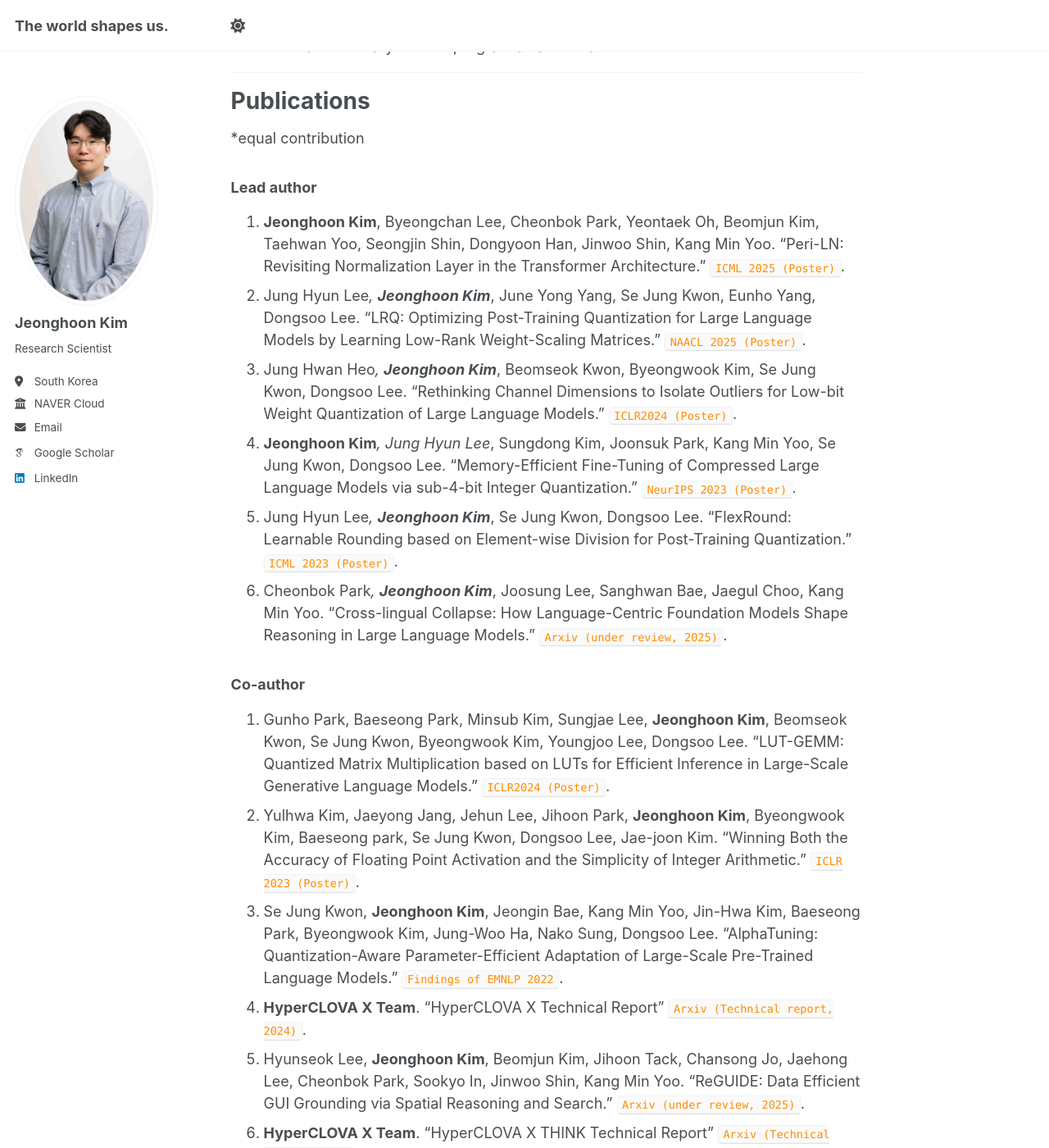
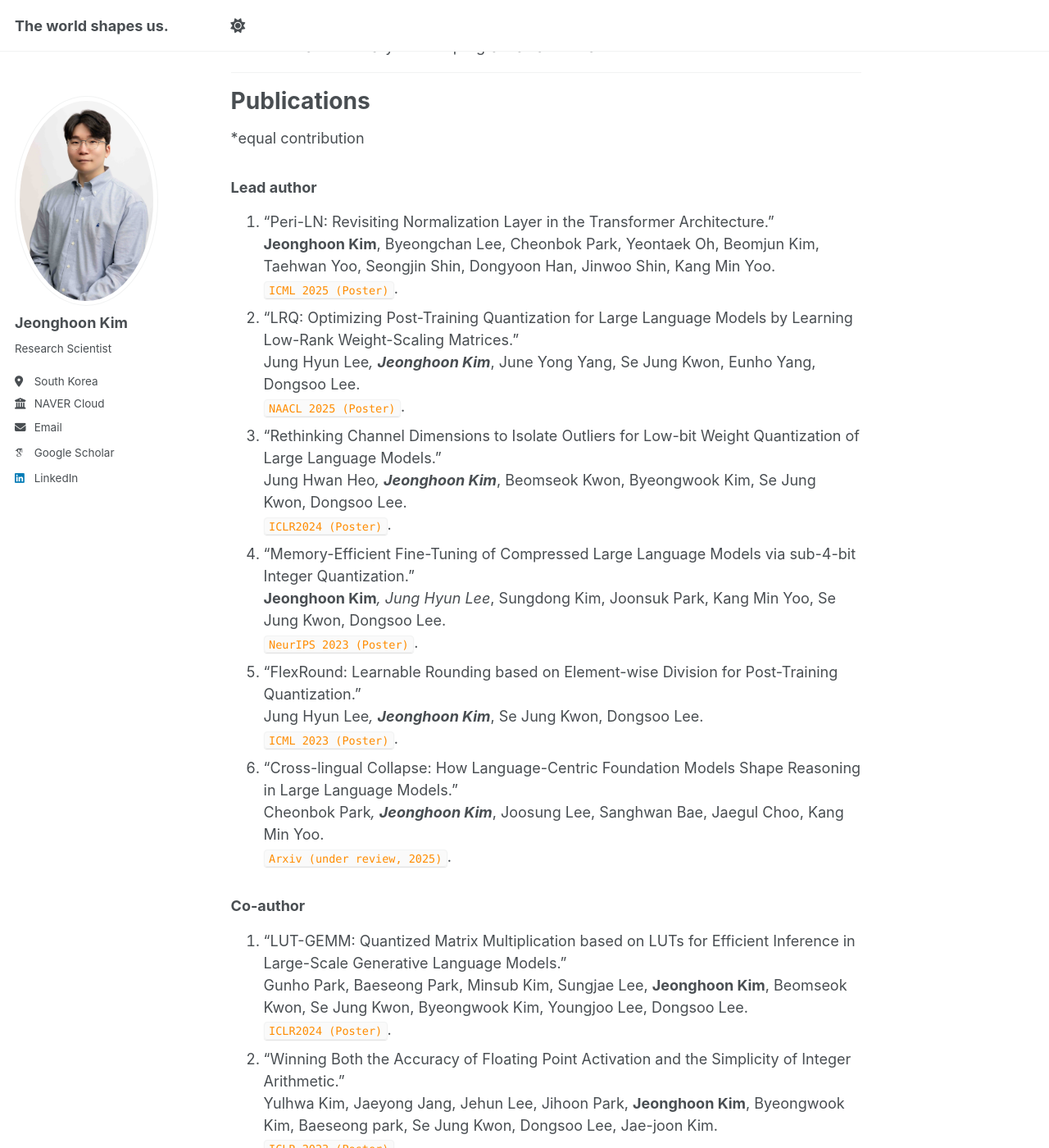
Before and after one commit to penpaperkeycode/penpaperkeycode.github.io, a Jekyll site: the page built from _pages/about.md, in a window 1280 px wide and 1400 px high, scrolled down 849 px. Shown: the whole window at 82% size. Built offline with Jekyll 4.4.1, drawn with Linux system fonts in a browser that asks for light colours; some web fonts are replaced; some of the changed text lies outside the part shown.

Commit message:
Update about.md

```diff
--- a/_pages/about.md
+++ b/_pages/about.md
@@ -34,21 +34,45 @@ Publications
 *equal contribution
 
 ### Lead author
-1. **Jeonghoon Kim**, Byeongchan Lee, Cheonbok Park, Yeontaek Oh, Beomjun Kim, Taehwan Yoo, Seongjin Shin, Dongyoon Han, Jinwoo Shin, Kang Min Yoo. “Peri-LN: Revisiting Normalization Layer in the Transformer Architecture.” <code style="color : darkorange">ICML 2025 (Poster)</code>.
-2. Jung Hyun Lee*, **Jeonghoon Kim***, June Yong Yang, Se Jung Kwon, Eunho Yang, Dongsoo Lee. “LRQ: Optimizing Post-Training Quantization for Large Language Models by Learning Low-Rank Weight-Scaling Matrices.” <code style="color : darkorange">NAACL 2025 (Poster)</code>.
-3. Jung Hwan Heo*, **Jeonghoon Kim***, Beomseok Kwon, Byeongwook Kim, Se Jung Kwon, Dongsoo Lee. “Rethinking Channel Dimensions to Isolate Outliers for Low-bit Weight Quantization of Large Language Models.” <code style="color : darkorange">ICLR2024 (Poster)</code>.
-4. **Jeonghoon Kim***, Jung Hyun Lee*, Sungdong Kim, Joonsuk Park, Kang Min Yoo, Se Jung Kwon, Dongsoo Lee. “Memory-Efficient Fine-Tuning of Compressed Large Language Models via sub-4-bit Integer Quantization.”  <code style="color : darkorange">NeurIPS 2023 (Poster)</code>.
-5. Jung Hyun Lee*, **Jeonghoon Kim***, Se Jung Kwon, Dongsoo Lee. “FlexRound: Learnable Rounding based on Element-wise Division for Post-Training Quantization.” <code style="color : darkorange">ICML 2023 (Poster)</code>.
-6. Cheonbok Park*, **Jeonghoon Kim***, Joosung Lee, Sanghwan Bae, Jaegul Choo, Kang Min Yoo. “Cross-lingual Collapse: How Language-Centric Foundation Models Shape Reasoning in Large Language Models.” <code style="color : darkorange">Arxiv (under review, 2025)</code>.
+1. “Peri-LN: Revisiting Normalization Layer in the Transformer Architecture.”
+**Jeonghoon Kim**, Byeongchan Lee, Cheonbok Park, Yeontaek Oh, Beomjun Kim, Taehwan Yoo, Seongjin Shin, Dongyoon Han, Jinwoo Shin, Kang Min Yoo.
+<code style="color : darkorange">ICML 2025 (Poster)</code>.
+2. “LRQ: Optimizing Post-Training Quantization for Large Language Models by Learning Low-Rank Weight-Scaling Matrices.”
+Jung Hyun Lee*, **Jeonghoon Kim***, June Yong Yang, Se Jung Kwon, Eunho Yang, Dongsoo Lee.
+  <code style="color : darkorange">NAACL 2025 (Poster)</code>.
+3. “Rethinking Channel Dimensions to Isolate Outliers for Low-bit Weight Quantization of Large Language Models.”
+Jung Hwan Heo*, **Jeonghoon Kim***, Beomseok Kwon, Byeongwook Kim, Se Jung Kwon, Dongsoo Lee.
+<code style="color : darkorange">ICLR2024 (Poster)</code>.
+4. “Memory-Efficient Fine-Tuning of Compressed Large Language Models via sub-4-bit Integer Quantization.”
+**Jeonghoon Kim***, Jung Hyun Lee*, Sungdong Kim, Joonsuk Park, Kang Min Yoo, Se Jung Kwon, Dongsoo Lee.
+  <code style="color : darkorange">NeurIPS 2023 (Poster)</code>.
+5. “FlexRound: Learnable Rounding based on Element-wise Division for Post-Training Quantization.”
+Jung Hyun Lee*, **Jeonghoon Kim***, Se Jung Kwon, Dongsoo Lee.
+<code style="color : darkorange">ICML 2023 (Poster)</code>.
+6. “Cross-lingual Collapse: How Language-Centric Foundation Models Shape Reasoning in Large Language Models.”
+Cheonbok Park*, **Jeonghoon Kim***, Joosung Lee, Sanghwan Bae, Jaegul Choo, Kang Min Yoo.
+<code style="color : darkorange">Arxiv (under review, 2025)</code>.
 
 
 ### Co-author
-7. Gunho Park, Baeseong Park, Minsub Kim, Sungjae Lee, **Jeonghoon Kim**, Beomseok Kwon, Se Jung Kwon, Byeongwook Kim, Youngjoo Lee, Dongsoo Lee.  "LUT-GEMM: Quantized Matrix Multiplication based on LUTs for Efficient Inference in Large-Scale Generative Language Models." <code style="color : darkorange">ICLR2024 (Poster)</code>.
-8. Yulhwa Kim, Jaeyong Jang, Jehun Lee, Jihoon Park, **Jeonghoon Kim**, Byeongwook Kim, Baeseong park, Se Jung Kwon, Dongsoo Lee, Jae-joon Kim. “Winning Both the Accuracy of Floating Point Activation and the Simplicity of Integer Arithmetic.” <code style="color : darkorange">ICLR 2023 (Poster)</code>.
-9. Se Jung Kwon, **Jeonghoon Kim**, Jeongin Bae, Kang Min Yoo, Jin-Hwa Kim, Baeseong Park, Byeongwook Kim, Jung-Woo Ha, Nako Sung, Dongsoo Lee. “AlphaTuning: Quantization-Aware Parameter-Efficient Adaptation of Large-Scale Pre-Trained Language Models.” <code style="color : darkorange">Findings of EMNLP 2022</code>.
-10. **HyperCLOVA X Team**. “HyperCLOVA X Technical Report” <code style="color : darkorange">Arxiv (Technical report, 2024)</code>.
-11. Hyunseok Lee, **Jeonghoon Kim**, Beomjun Kim, Jihoon Tack, Chansong Jo, Jaehong Lee, Cheonbok Park, Sookyo In, Jinwoo Shin, Kang Min Yoo. “ReGUIDE: Data Efficient GUI Grounding via Spatial Reasoning and Search.” <code style="color : darkorange">Arxiv (under review, 2025)</code>.
-12. **HyperCLOVA X Team**. “HyperCLOVA X THINK Technical Report” <code style="color : darkorange">Arxiv (Technical report, 2025)</code>.
+7. "LUT-GEMM: Quantized Matrix Multiplication based on LUTs for Efficient Inference in Large-Scale Generative Language Models."
+Gunho Park, Baeseong Park, Minsub Kim, Sungjae Lee, **Jeonghoon Kim**, Beomseok Kwon, Se Jung Kwon, Byeongwook Kim, Youngjoo Lee, Dongsoo Lee.
+ <code style="color : darkorange">ICLR2024 (Poster)</code>.
+8. “Winning Both the Accuracy of Floating Point Activation and the Simplicity of Integer Arithmetic.”
+Yulhwa Kim, Jaeyong Jang, Jehun Lee, Jihoon Park, **Jeonghoon Kim**, Byeongwook Kim, Baeseong park, Se Jung Kwon, Dongsoo Lee, Jae-joon Kim.
+ <code style="color : darkorange">ICLR 2023 (Poster)</code>.
+9. “AlphaTuning: Quantization-Aware Parameter-Efficient Adaptation of Large-Scale Pre-Trained Language Models.”
+Se Jung Kwon, **Jeonghoon Kim**, Jeongin Bae, Kang Min Yoo, Jin-Hwa Kim, Baeseong Park, Byeongwook Kim, Jung-Woo Ha, Nako Sung, Dongsoo Lee.
+ <code style="color : darkorange">Findings of EMNLP 2022</code>.
+10. “HyperCLOVA X Technical Report”
+**HyperCLOVA X Team**.
+<code style="color : darkorange">Arxiv (Technical report, 2024)</code>.
+11. “ReGUIDE: Data Efficient GUI Grounding via Spatial Reasoning and Search.”
+Hyunseok Lee, **Jeonghoon Kim**, Beomjun Kim, Jihoon Tack, Chansong Jo, Jaehong Lee, Cheonbok Park, Sookyo In, Jinwoo Shin, Kang Min Yoo.
+ <code style="color : darkorange">Arxiv (under review, 2025)</code>.
+12. “HyperCLOVA X THINK Technical Report”
+**HyperCLOVA X Team**.
+<code style="color : darkorange">Arxiv (Technical report, 2025)</code>.
 
 -------
 
```
